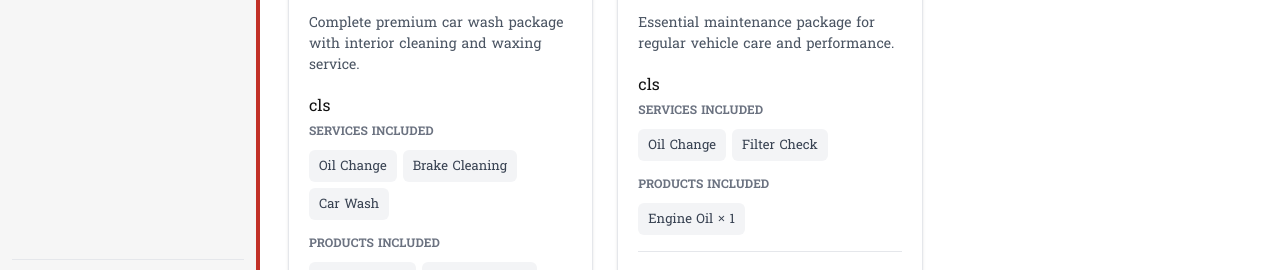
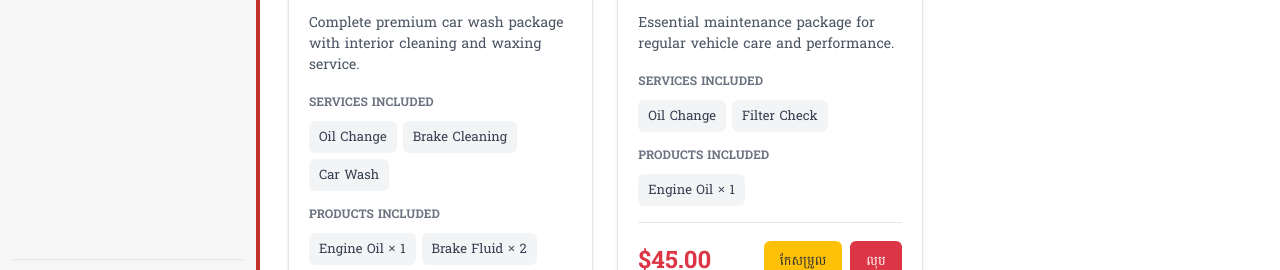
Before and after one commit to services-management/admin-dashboard-garage-fixing, a React (Vite) app: page /dashboard/ServicePackage in a window 1280 px wide. Shown: the part 453-723 px from the top of the page. Built offline with nearby package versions, Linux system fonts and the light colour scheme.

Commit message:
after-format:check

```diff
--- a/src/components/ServicePackageCard.tsx
+++ b/src/components/ServicePackageCard.tsx
@@ -15,7 +15,11 @@ interface ServicePackageCardProps {
   onDelete: (id: string) => void;
 }
 
-export default function ServicePackageCard({ package: pkg, onEdit, onDelete }: ServicePackageCardProps) {
+export default function ServicePackageCard({
+  package: pkg,
+  onEdit,
+  onDelete,
+}: ServicePackageCardProps) {
   return (
     <div className="service-card-enhanced">
       <div className="service-card-image">
@@ -42,7 +46,7 @@ export default function ServicePackageCard({ package: pkg, onEdit, onDelete }: S
         <div className="service-card-description">{pkg.description}</div>
 
         <div className="service-card-content">
-          <div className="content-section">cls
+          <div className="content-section">
             <div className="content-label">Services Included</div>
             <div className="content-items">
               {pkg.services.map((service, idx) => (
--- a/src/pages/dashboard/ServicePackage.tsx
+++ b/src/pages/dashboard/ServicePackage.tsx
@@ -366,11 +366,7 @@ export default function ServicePackage() {
                       if (errors.name) setErrors((prev) => ({ ...prev, name: '' }));
                     }}
                   />
-                  {errors.name && (
-                    <div className="error-message">
-                      {errors.name}
-                    </div>
-                  )}
+                  {errors.name && <div className="error-message">{errors.name}</div>}
                 </div>
                 <div className="form-group">
                   <label className="form-label">Combo Description</label>
```
